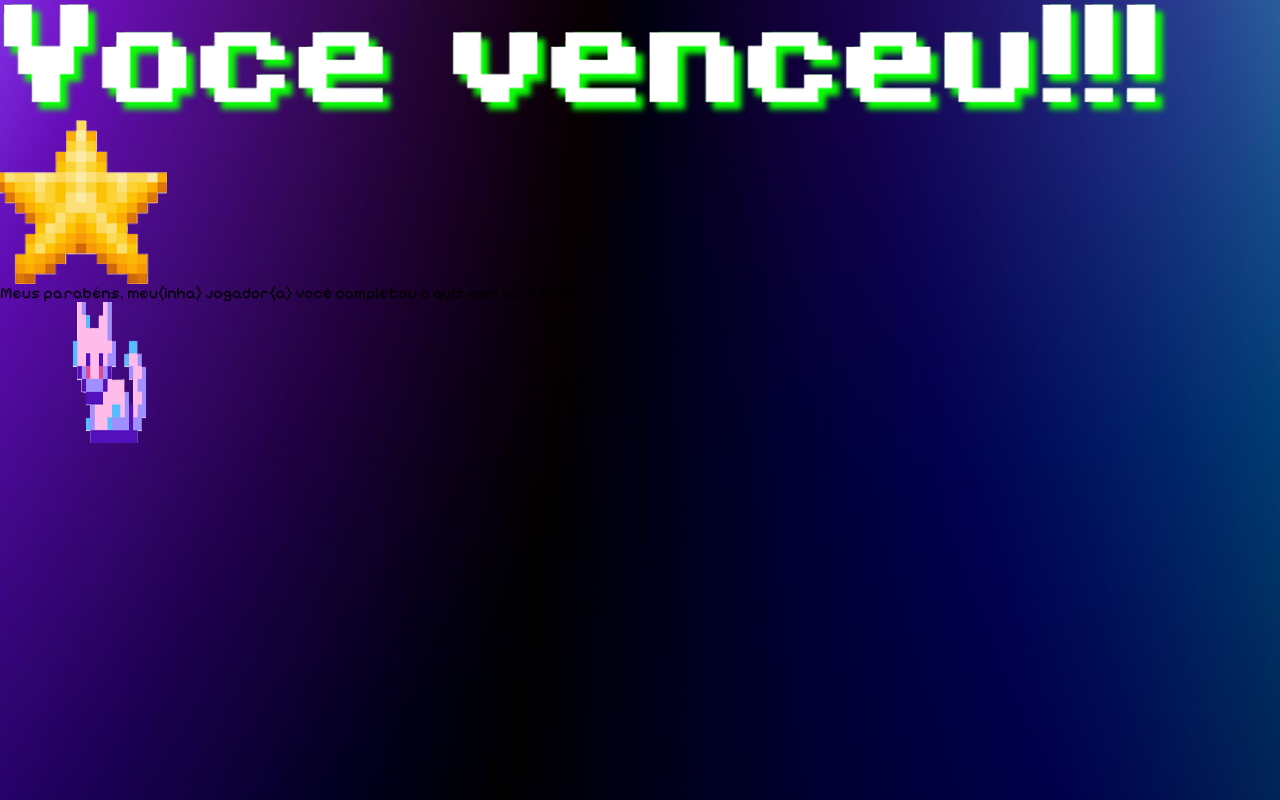
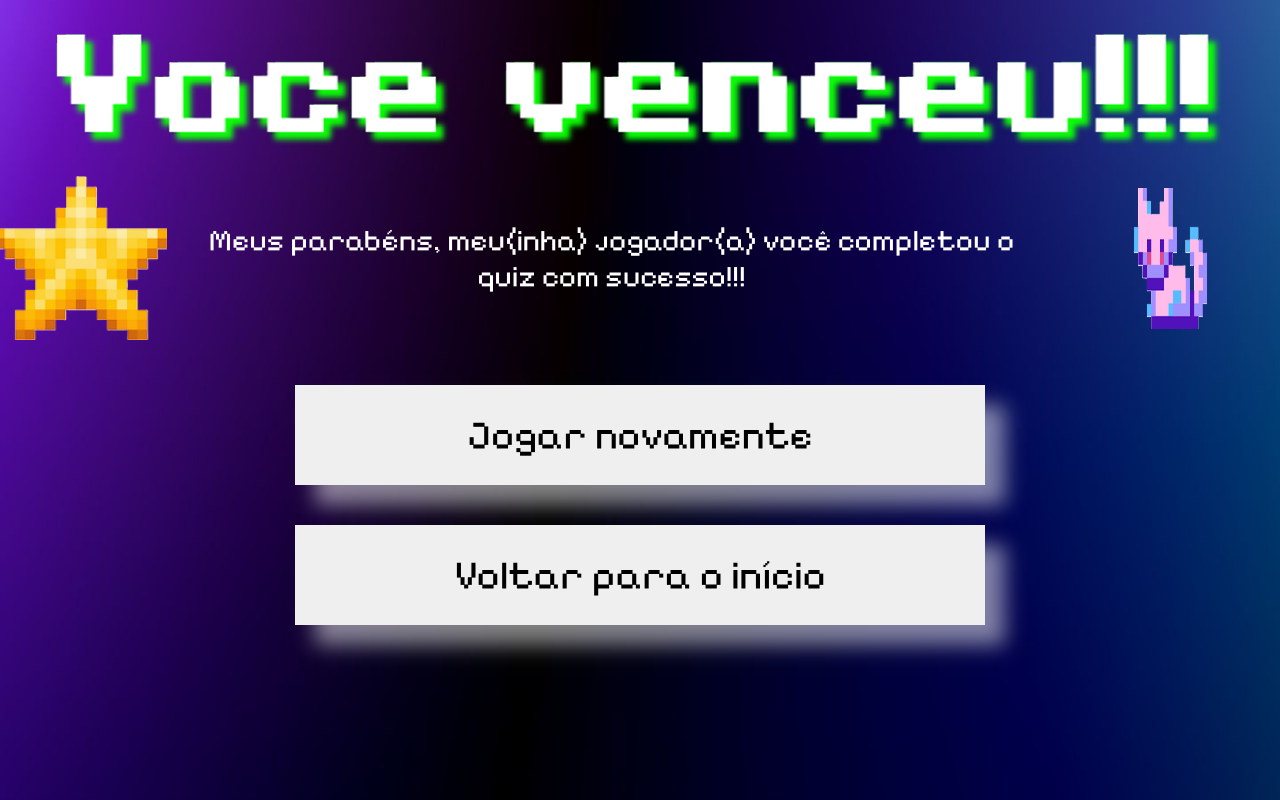
Before and after one commit to LucasBoaratti/Quizucas, a PHP site: page /Vitoria.html in a window 1280 px wide. Run offline with PHP 8.4, Linux system fonts and the light colour scheme.

Commit message:
Página de vitória finalizada.

```diff
--- a/Frontend/CSS/Vitória.css
+++ b/Frontend/CSS/Vitória.css
@@ -49,3 +49,47 @@
     background-size: cover;
     background-attachment: fixed;
 }
+
+.venceu {
+    display: flex;
+    justify-content: center;
+    margin-top: 1.875rem;
+}
+
+.quizCompletado {
+    display: flex;
+    justify-content: space-around;
+    align-items: center;
+    margin-top: 1.875rem;
+    gap: 15px;
+}
+
+.textoCompletado {
+    color: #fff;
+    font-size: 1.875rem;
+    width: 56.25rem;
+    text-align: center;
+}
+
+.botoes {
+    display: flex;
+    flex-direction: column;
+    justify-content: center;
+    align-items: center;
+    margin-top: 3.125rem;
+    gap: 2.5rem;
+}
+
+#botaoJogarNovamente, .botao {
+    width: 43.125rem;
+    height: 6.25rem;
+    font-size: 2.5rem;
+    border: none;
+    box-shadow: 20px 20px 20px 0 rgb(255, 255, 255, 0.5);
+    cursor: pointer;
+    transition: transform 0.3s ease-in-out;
+}
+
+#botaoJogarNovamente:active, .botao:active {
+    transform: scale(0.98);
+}
--- a/Frontend/JavaScript/Alternativas.js
+++ b/Frontend/JavaScript/Alternativas.js
@@ -74,7 +74,7 @@ function trocarVida() {
 async function getAlternativas(idPergunta) {
     try {
         // Caso a porta for 8080 ao invés de 80, use essa URL: http://localhost:8080/Quizucas/Backend/Queries/ListarAlternativas.php
-        const response = await axios.get("http://localhost:8080/Quizucas/Backend/Queries/ListarAlternativas.php", {
+        const response = await axios.get("http://localhost/Quizucas/Backend/Queries/ListarAlternativas.php", {
             params: {
                 ID_Pergunta: idPergunta,
             }
@@ -104,7 +104,7 @@ async function getAlternativas(idPergunta) {
             opcao.addEventListener("click", async () => {
                 try {
                     // Caso a porta for 8080 ao invés de 80, use essa URL: http://localhost:8080/Quizucas/Backend/Queries/ListarAlternativas.php
-                    const responseAlternativas = await axios.post("http://localhost:8080/Quizucas/Backend/Queries/VerificarResposta.php", {
+                    const responseAlternativas = await axios.post("http://localhost/Quizucas/Backend/Queries/VerificarResposta.php", {
                         ID_Alternativa: alternativa.ID_Alternativa,
                         ID_Pergunta: idPergunta,
                     });
--- a/Frontend/JavaScript/Home.js
+++ b/Frontend/JavaScript/Home.js
@@ -4,7 +4,7 @@ async function getCategorias() {
         // Chama a URL/caminho da lista de categorias
 
         // Caso a porta for 8080 ao invés de 80, use essa URL: http://localhost:8080/Quizucas/Backend/Queries/ListarCategorias.php
-        const response = await axios.get("http://localhost:8080/Quizucas/Backend/Queries/ListarCategorias.php");
+        const response = await axios.get("http://localhost/Quizucas/Backend/Queries/ListarCategorias.php");
         const categorias = response.data;
 
         const container = document.getElementById("categorias"); // id do <section></section>
--- a/Frontend/JavaScript/Quiz.js
+++ b/Frontend/JavaScript/Quiz.js
@@ -14,7 +14,7 @@ async function getQuizes() {
         // Requisição GET para os quizes, com o parâmetro sendo o ID da categoria
 
         // Caso a porta for 8080 ao invés de 80, use essa URL: http://localhost:8080/Quizucas/Backend/Queries/ListarQuizes.php
-        const response = await axios.get("http://localhost:8080/Quizucas/Backend/Queries/ListarQuizes.php", {
+        const response = await axios.get("http://localhost/Quizucas/Backend/Queries/ListarQuizes.php", {
             params: {
                 ID_Categoria: idCategoria,
             }
--- /dev/null
+++ b/Frontend/JavaScript/Vitória.js
@@ -0,0 +1,14 @@
+function jogarNovamenteVitoria() {
+    // Recupera o botão pela classe do HTML
+    const jogarNovamenteVitoria = document.querySelector("#botaoJogarNovamente");
+
+    jogarNovamenteVitoria.addEventListener("click", function() {
+        // Recupera o ID do quiz pelo parâmetro
+        const idQuiz = new URLSearchParams(window.location.search).get("ID_Quiz");
+
+        // Leva ao início da página de perguntas, com o ID do quiz
+        window.location.href = `./Perguntas.html?ID_Quiz=${idQuiz}`;
+    });
+}
+
+jogarNovamenteVitoria();
--- a/Frontend/Vitoria.html
+++ b/Frontend/Vitoria.html
@@ -9,12 +9,20 @@
     </head>
     <body class="conteudoPrincipal">
         <main>
-            <img src="./Assets/Elements/Vitória.png" alt="Você venceu!">
-            <div>
+            <div class="venceu">
+                <img src="./Assets/Elements/Vitória.png" alt="Você venceu!">
+            </div>
+            <div class="quizCompletado">
                 <img src="./Assets/Elements/Estrela.png" alt="Estrela" class="estrela">
-                <p>Meus parabéns, meu(inha) jogador(a) você completou o quiz com sucesso!!!</p>
+                <p class="textoCompletado">Meus parabéns, meu(inha) jogador(a) você completou o quiz com sucesso!!!</p>
                 <img src="./Assets/Elements/Gato.png" alt="gato" class="gato">
             </div>
+            <div class="botoes">
+                <button type="button" id="botaoJogarNovamente">Jogar novamente</button>
+                <button type="button" class="botao" onclick="window.location.href = './Home.html'">Voltar para o início</button>
+            </div>
+
+            <script src="./JavaScript/Vitória.js"></script>
         </main>
     </body>
 </html>
```
Also changed, not shown: Frontend/JavaScript/GameOver.js (+4 -4 lines), Frontend/JavaScript/Perguntas.js (+9 -2 lines).
